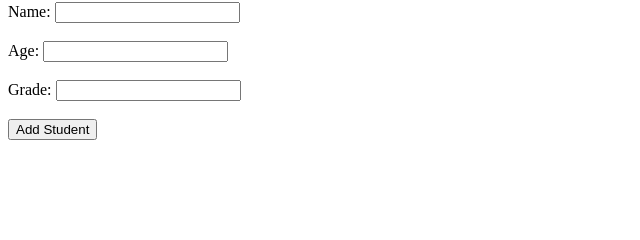
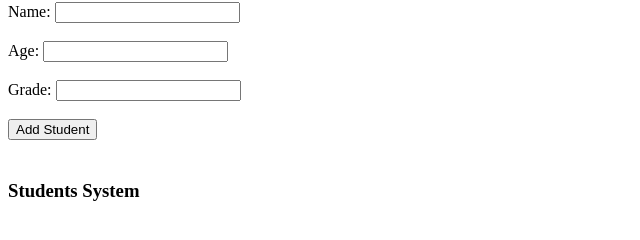
Before and after one commit to Srunglay05/Student-Sys, a plain HTML site: page add_student.html in a window 1280 px wide. Shown: the part 78-318 px from the top of the page, without its empty margins (0-640 px from the left). Drawn offline with Linux system fonts and the light colour scheme.

Commit message:
Add Student page

```diff
--- a/add_student.html
+++ b/add_student.html
@@ -18,5 +18,7 @@
         <input type="text" id="grade" name="grade" required><br><br>
 
         <input type="submit" value="Add Student">
+    </form>
+    <h3 style="margin-top: 40px;">Students System</h3>
 </body>
 </html>
```
